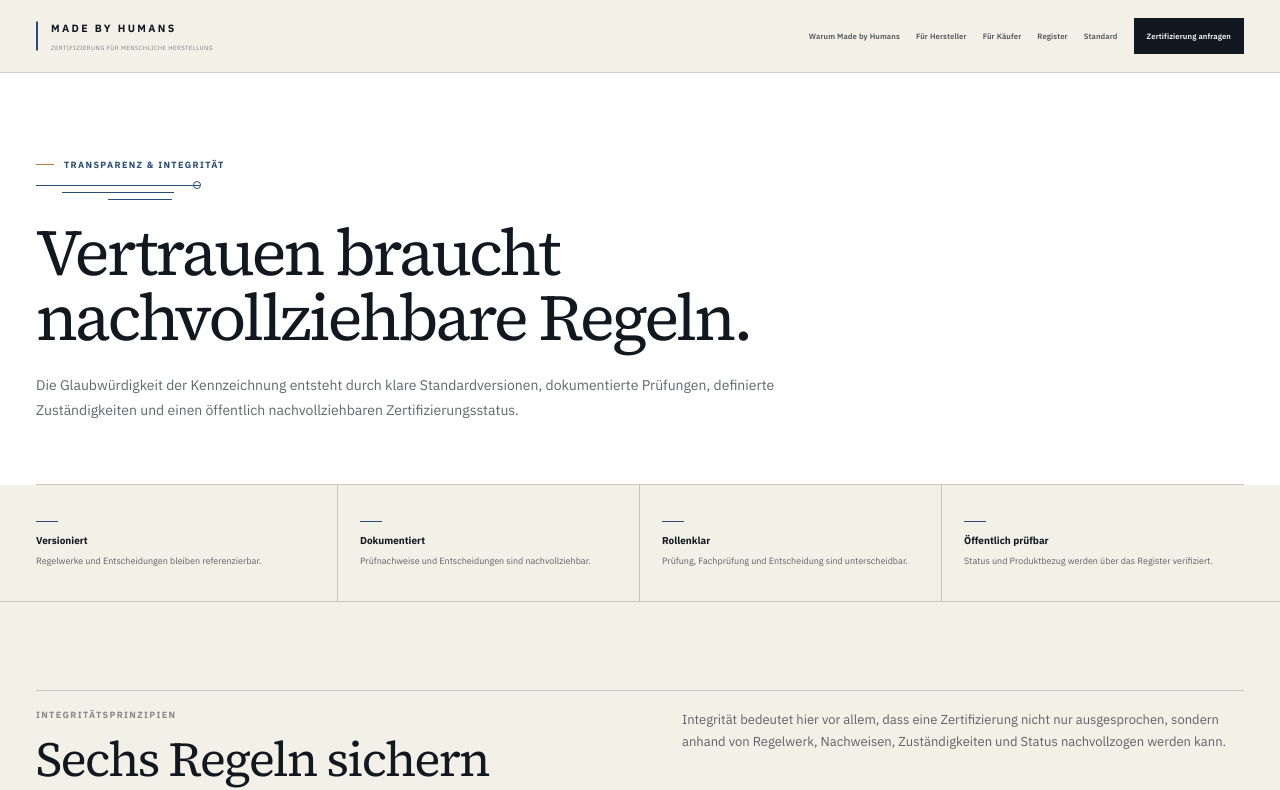
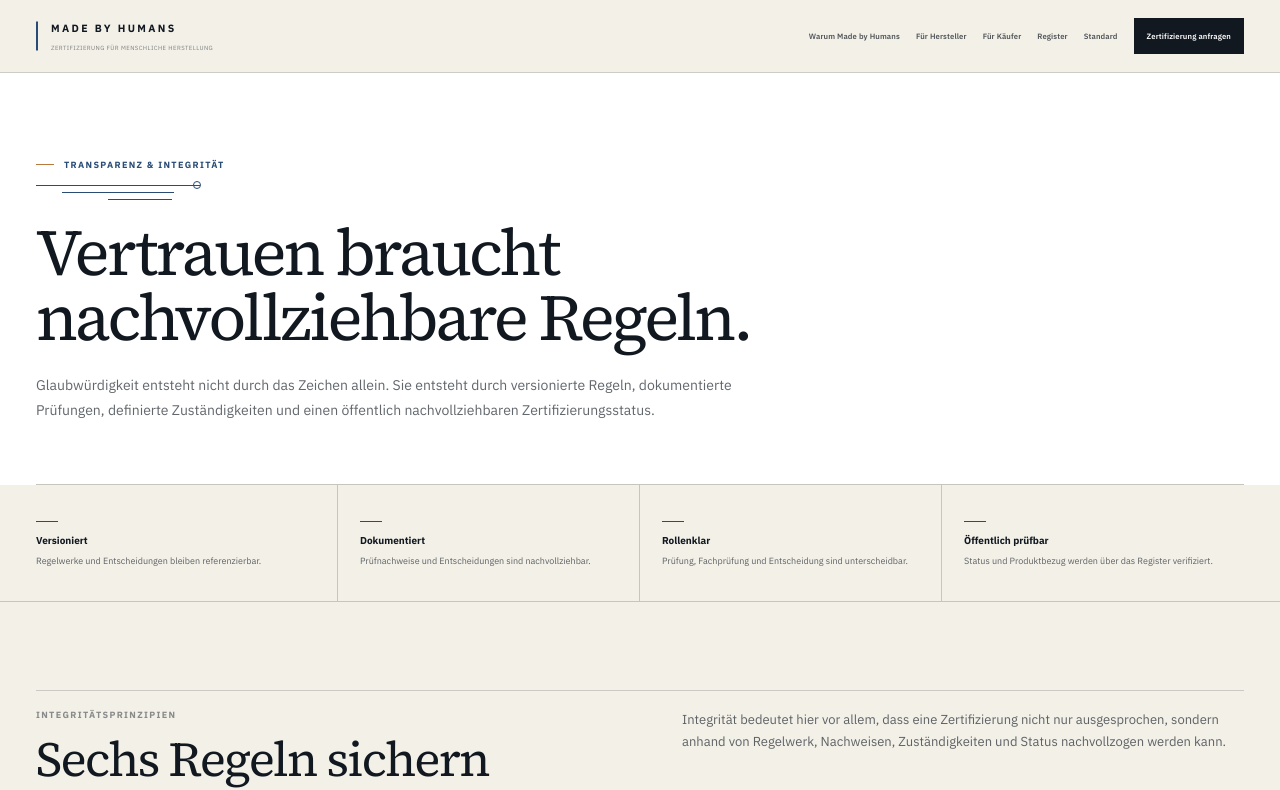
Before and after one commit to dennis-glaser-coder/human-certification-web, a Next.js app: page /transparenz in a window 1280 px wide. Shown: the top 790 px of the page. Built offline with nearby package versions, Linux system fonts and the light colour scheme.

Commit message:
Align institutional brand language

```diff
--- a/src/app/transparenz/page.js
+++ b/src/app/transparenz/page.js
@@ -42,7 +42,7 @@ export default function TransparencyPage() {
         <BrandTrace compact />
         <h1>Vertrauen braucht nachvollziehbare Regeln.</h1>
         <p className="lead">
-          Die Glaubwürdigkeit der Kennzeichnung entsteht durch klare Standardversionen,
+          Glaubwürdigkeit entsteht nicht durch das Zeichen allein. Sie entsteht durch versionierte Regeln,
           dokumentierte Prüfungen, definierte Zuständigkeiten und einen öffentlich nachvollziehbaren Zertifizierungsstatus.
         </p>
       </section>
```
